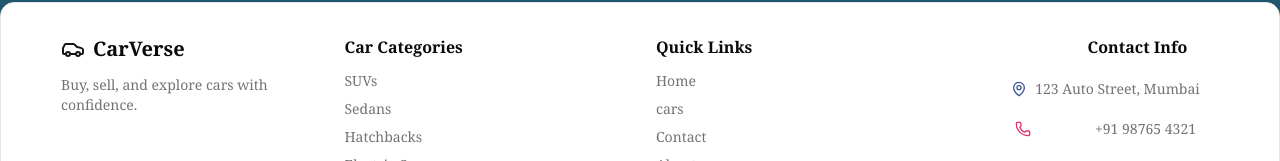
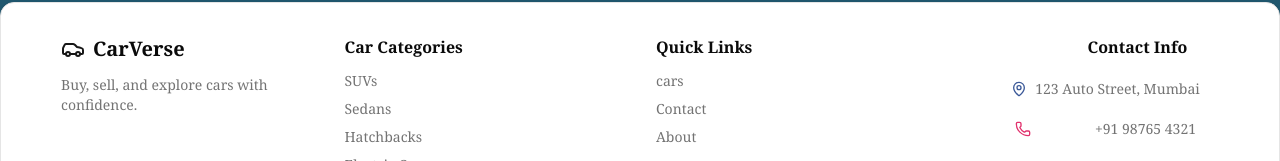
Before and after one commit to subharakesh/e-commerce, a React (Vite) app: page / in a window 1280 px wide. Shown: the part 1631-1792 px from the top of the page. Built offline with nearby package versions, Linux system fonts and the light colour scheme.

Commit message:
error boundary

```diff
--- a/src/components/footer.tsx
+++ b/src/components/footer.tsx
@@ -49,11 +49,7 @@ export default function Footer() {
                 <h4 className="font-semibold mb-3">Quick Links</h4>
                 <ul className="space-y-2 text-sm text-muted-foreground">
 
-                     <li className="hover:text-primary cursor-pointer">
-                        <Link to="/"> Home
-                        </Link>
 
-                     </li>
 
 
                      <li className="hover:text-primary cursor-pointer">
```
